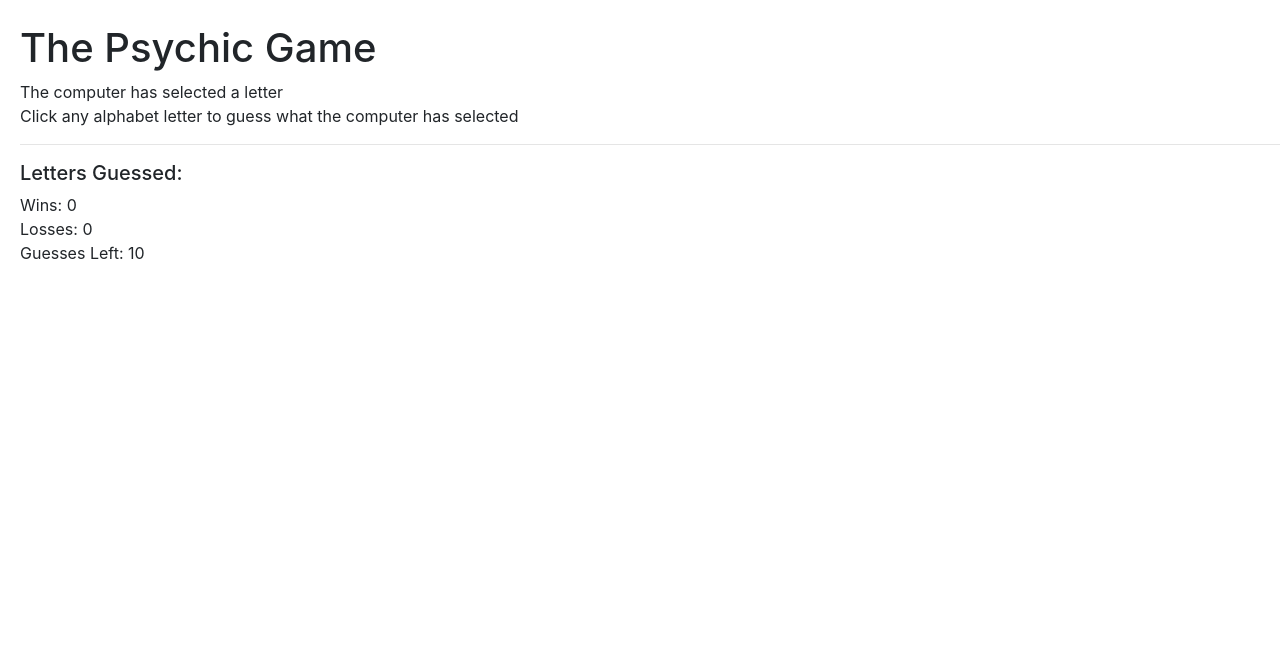
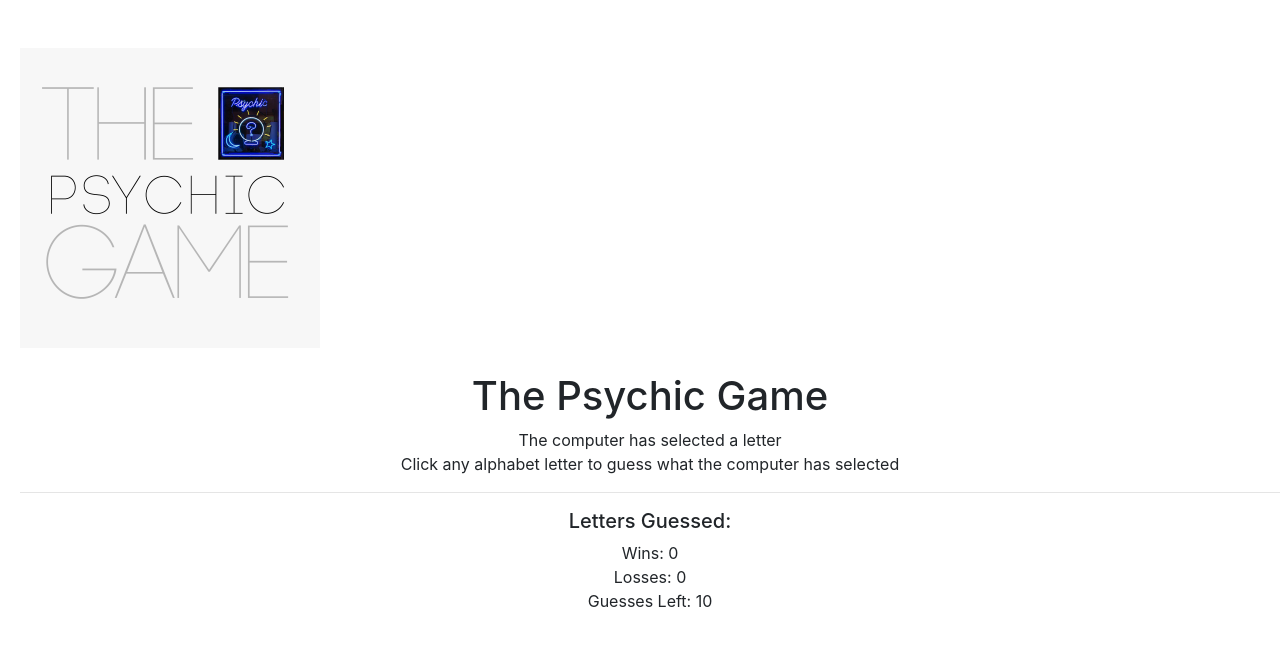
Before and after one commit to peraltawave/Psychic-Game, a plain HTML site: page index.html in a window 1280 px wide. Drawn offline with nearby package versions, Linux system fonts and the light colour scheme.

Commit message:
updated logo

```diff
--- a/index.html
+++ b/index.html
@@ -15,8 +15,10 @@
 
 </head>
 <body>
-    <container class="container-fluid">
-        <h1>The Psychic Game</h1>
+    <container class="container-fluid" style="text-align: center;"><br><br>
+            <img src="assets/images/master_logo_client_psychic.png" width="300" height="300"><br><br>
+
+            <h1>The Psychic Game</h1>
         <div>The computer has selected a letter</div>
         <div>Click any alphabet letter to guess what the computer has selected</div>
         <hr>
```
Also changed, not shown: assets/images/master_logo_client_psychic.png (added).
